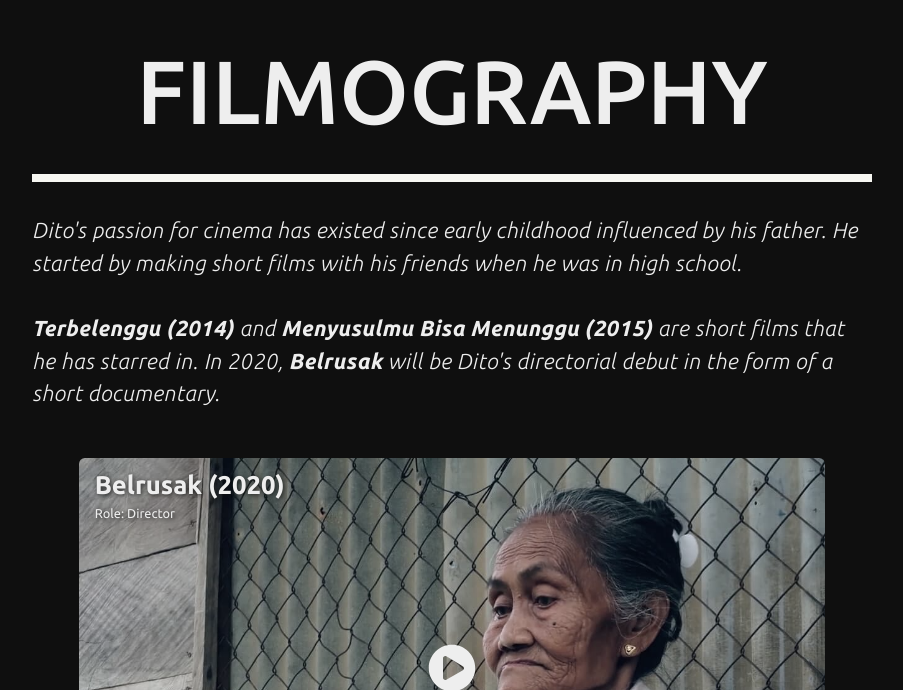
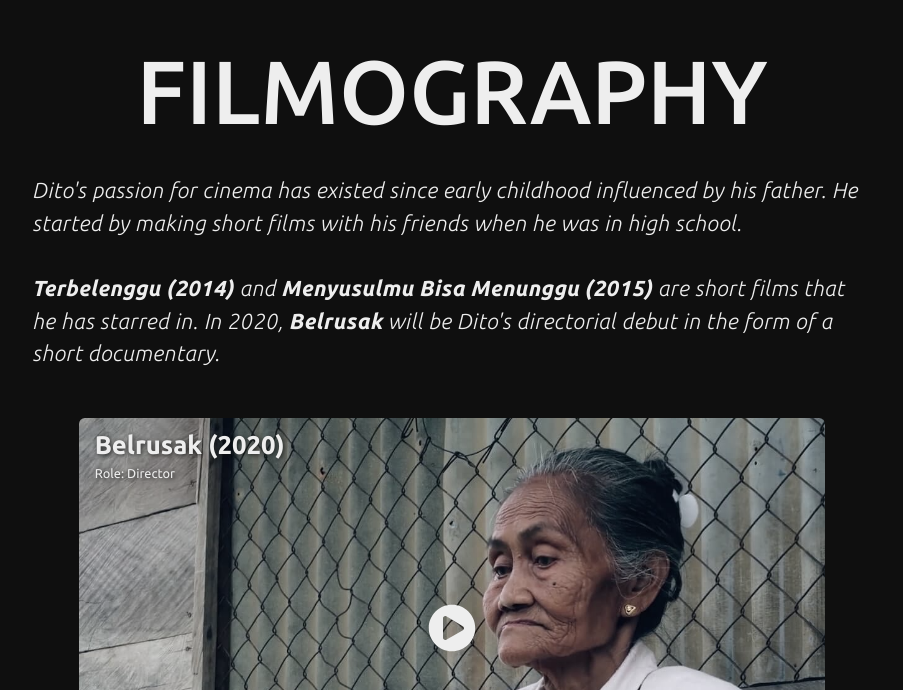
Before and after one commit to andikawilliam/ditobuwono, a Vue app: page / in a window 1280 px wide. Shown: the part 2350-3040 px from the top of the page, without its empty margins (188-1091 px from the left). Built offline with nearby package versions, Linux system fonts and the light colour scheme.

Commit message:
remove line for header

```diff
--- a/src/components/PortfolioDescription.vue
+++ b/src/components/PortfolioDescription.vue
@@ -1,6 +1,6 @@
 <template>
   <h3
-    class="description-text pt-4 lg:pt-8 font-light italic tracking-wide"
+    class="description-text pt-4 font-light italic tracking-wide"
     :id="descriptionId"
     v-html="description"
   ></h3>
@@ -22,7 +22,7 @@ export default Vue.extend({
   letter-spacing: 0.02em;
 }
 
-@media screen and (max-width: 1204px) {
+@media screen and (max-width: 960px) {
   .description-text {
     font-size: 4vw;
   }
--- a/src/components/PortfolioHeading.vue
+++ b/src/components/PortfolioHeading.vue
@@ -2,7 +2,6 @@
   <div>
     <PortfolioTitle :title="title" :titleId="titleId" />
     <div class="mb-10 lg:mb-12 lg:w-3/4 lg:mx-auto">
-      <PortfolioLine :lineId="lineId" />
       <PortfolioDescription
         :description="description"
         :descriptionId="descriptionId"
@@ -17,7 +16,6 @@ import { gsap } from "gsap";
 import ScrollTrigger from "gsap/ScrollTrigger";
 
 import PortfolioTitle from "../components/PortfolioTitle.vue";
-import PortfolioLine from "../components/PortfolioLine.vue";
 import PortfolioDescription from "../components/PortfolioDescription.vue";
 
 gsap.registerPlugin(ScrollTrigger);
@@ -26,7 +24,7 @@ export default Vue.extend({
   props: ["title", "description"],
   components: {
     PortfolioTitle,
-    PortfolioLine,
+    // PortfolioLine,
     PortfolioDescription
   },
   data() {
@@ -56,11 +54,6 @@ export default Vue.extend({
         { y: 0, autoAlpha: 1, rotation: 0.01, ease: "power2" }
       );
       tl.fromTo(
-        "#" + this.lineId,
-        { scaleX: 0.1 },
-        { scaleX: 1, ease: "power2" }
-      );
-      tl.fromTo(
         "#" + this.descriptionId,
         { autoAlpha: 0, y: "-2vw" },
         { autoAlpha: 1, y: 0, ease: "power2" }
--- a/src/components/PortfolioLine.vue
+++ /dev/null
@@ -1,28 +0,0 @@
-<template>
-  <hr :id="lineId" class="line-border" />
-</template>
-
-<script lang="ts">
-import Vue from "vue";
-
-export default Vue.extend({
-  name: "PortfolioLine",
-  props: ["lineId"]
-});
-</script>
-
-<style scoped>
-.line-border {
-  left: 0px;
-  top: 0%;
-  border-top: 8px solid;
-  color: #f7f7f2;
-  /* transition: transform 250ms ease-in-out; */
-}
-
-@media screen and (max-width: 1204px) {
-  .line-border {
-    border-top: 3px solid;
-  }
-}
-</style>
--- a/src/components/PortfolioTitle.vue
+++ b/src/components/PortfolioTitle.vue
@@ -1,8 +1,5 @@
 <template>
-  <h1
-    :id="titleId"
-    class="heading-text text-center font-medium uppercase pb-2 lg:pb-4"
-  >
+  <h1 :id="titleId" class="heading-text text-center font-medium uppercase">
     {{ title }}
   </h1>
 </template>
@@ -21,7 +18,7 @@ export default Vue.extend({
   font-size: 7vw;
 }
 
-@media screen and (max-width: 1204px) {
+@media screen and (max-width: 960px) {
   .heading-text {
     font-size: 11vw;
   }
```
Also changed, not shown: 1 other file (tests, documents, lock files or other folders).
